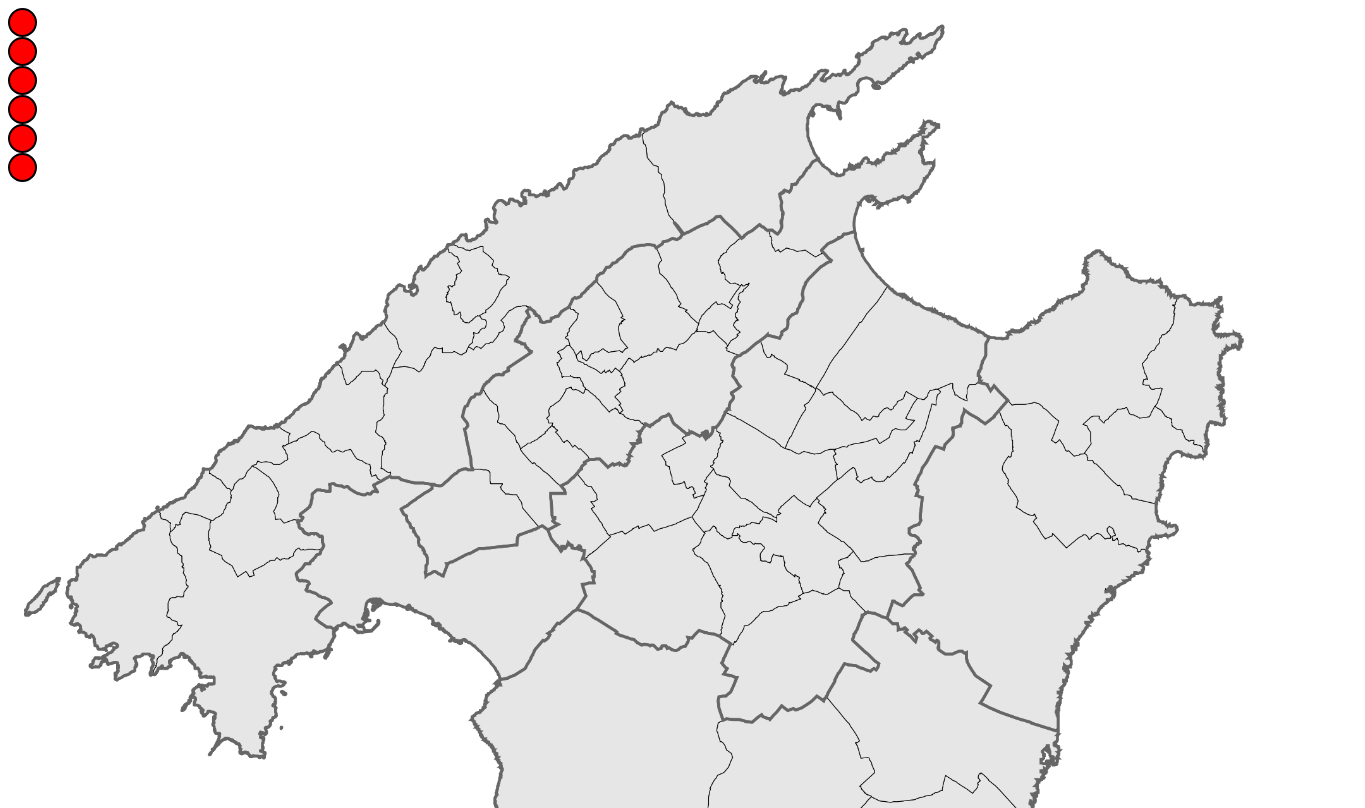
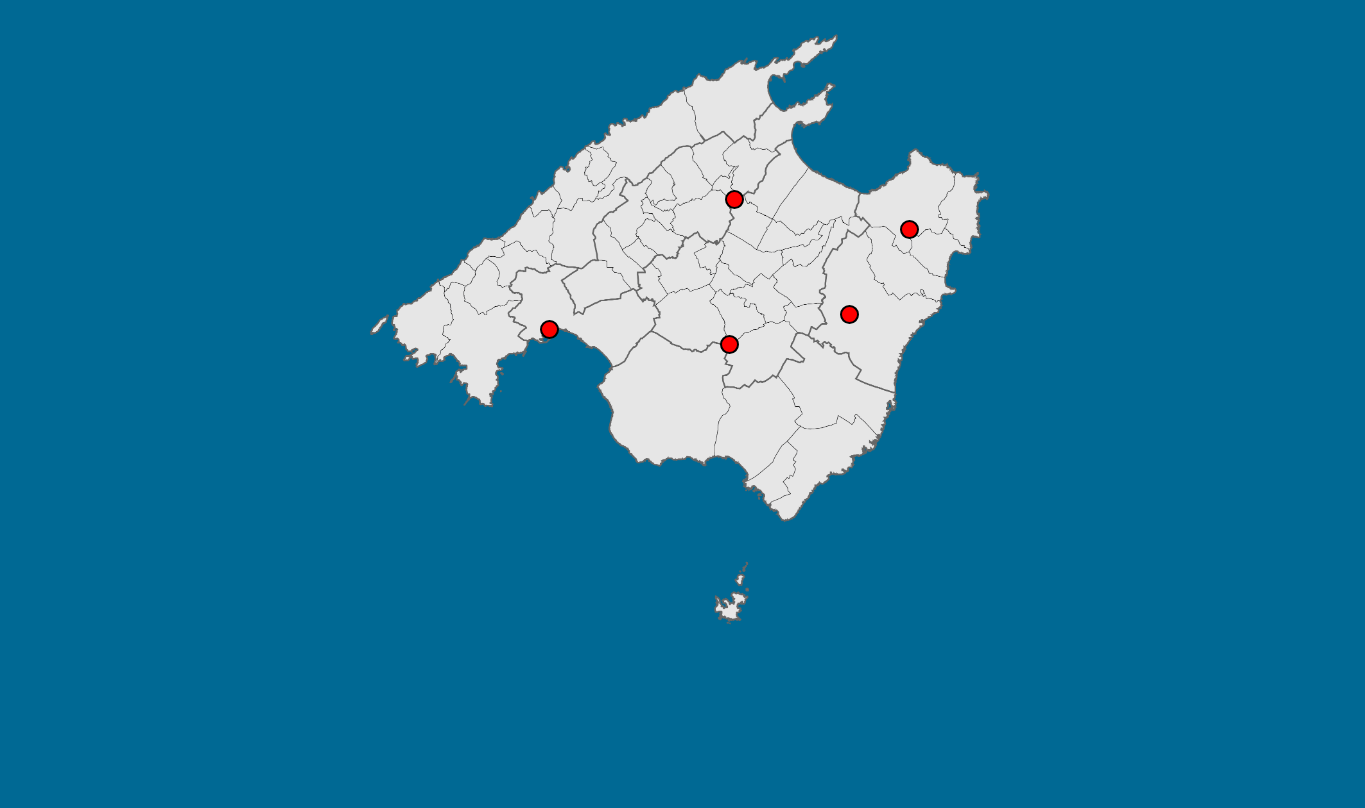
Before and after one commit to RromeroP/Pc4_Mapa, a plain HTML site: page index.html in a window 1280 px wide. Shown: the whole page, 1365 px wide, since content can reach past the window. Drawn offline with Linux system fonts and the light colour scheme.

Commit message:
Mapa+Puntos

```diff
--- a/css/style.css
+++ b/css/style.css
@@ -4,20 +4,53 @@ html {
 
 body {
     height: 100%;
+    margin: 0;
+    background-color: #006994;
 }
 
 #mapa {
+    width: 1365px;
+    height: 655px;
     background-image: url("../img/map.png");
-    width: 100%;
-    height: 100%;
     background-repeat: no-repeat;
-    background-size: cover;
+    background-position: center;
+    background-size: 47%;
 }
 
 .circulo {
-    width: 25px;
-    height: 25px;
+    position: absolute;
+    width: 15px;
+    height: 15px;
     background-color: red;
     border-radius: 30px;
     border: 2px solid black;
 }
+
+.circulo:hover {
+    background-color: yellow;
+}
+
+#palma {
+    margin-left: 540px;
+    margin-top: 320px;
+}
+
+#llucmajor {
+    margin-left: 720px;
+    margin-top: 335px;
+}
+
+#inca {
+    margin-left: 725px;
+    margin-top: 190px;
+}
+
+#manacor {
+    margin-left: 840px;
+    margin-top: 305px;
+}
+
+#arta {
+    margin-left: 900px;
+    margin-top: 220px;
+}
--- a/index.html
+++ b/index.html
@@ -12,22 +12,19 @@
 <body>
 
     <div id="mapa">
-        <div class="circulo">
+        <div id="palma" class="circulo">
 
         </div>
-        <div class="circulo">
+        <div id="llucmajor" class="circulo">
 
         </div>
-        <div class="circulo">
+        <div id="inca" class="circulo">
 
         </div>
-        <div class="circulo">
+        <div id="manacor" class="circulo">
 
         </div>
-        <div class="circulo">
-
-        </div>
-        <div class="circulo">
+        <div id="arta" class="circulo">
 
         </div>
     </div>
```
